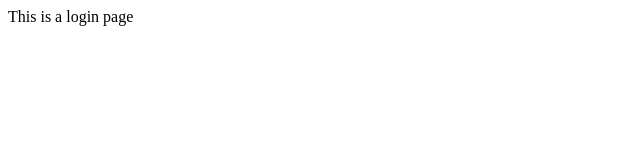
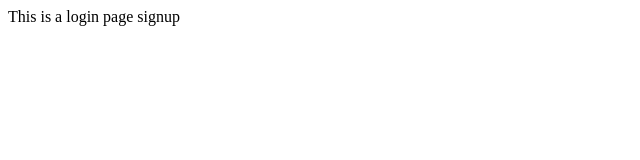
Before and after one commit to Intakhab08/gitpractice, a plain HTML site: page login.html in a window 1280 px wide. Shown: the full height of the page, 0-640 px from the left. Drawn offline with Linux system fonts and the light colour scheme.

Commit message:
signup changes

```diff
--- a/login.html
+++ b/login.html
@@ -7,5 +7,6 @@
 </head>
 <body>
     <a>This is a login page</a>
+    signup
 </body>
 </html>
```
